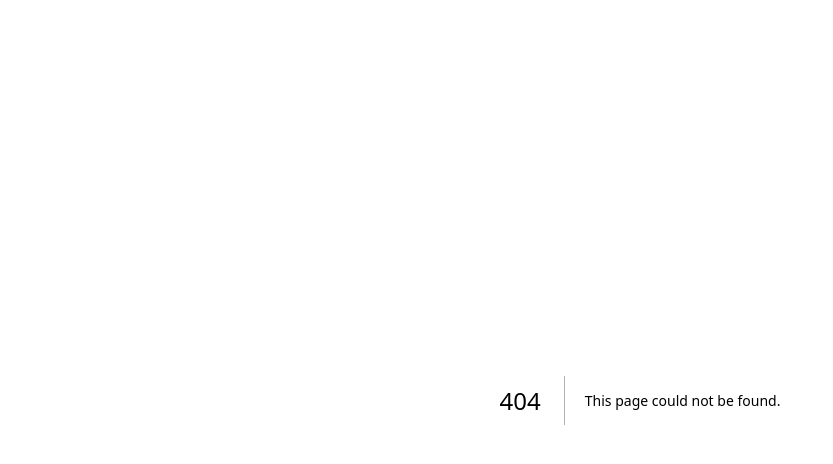
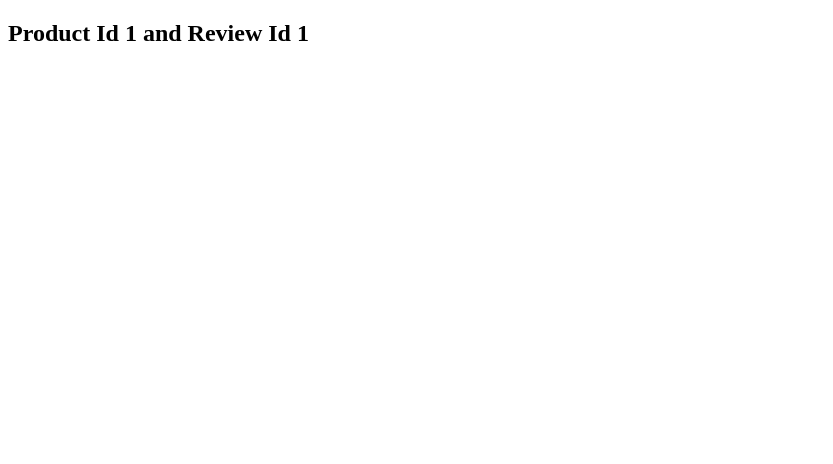
Before and after one commit to md-shamim-sarker/next-tutorial, a Next.js app: page /product/1/review/1 in a window 1280 px wide. Before the commit this address had no page. Shown: the top 464 px of the page, without its empty margins (0-833 px from the left). Built offline with nearby package versions, Linux system fonts and the light colour scheme.

Commit message:
nested dynamic routes

```diff
--- /dev/null
+++ b/pages/product/[productId]/review/[reviewId].js
@@ -0,0 +1,14 @@
+import {useRouter} from 'next/router';
+import React from 'react';
+
+const ReviewDetails = () => {
+    const router = useRouter();
+    const {productId, reviewId} = router.query;
+    return (
+        <div>
+            <h2>Product Id {productId} and Review Id {reviewId}</h2>
+        </div>
+    );
+};
+
+export default ReviewDetails;
```
Also changed, not shown: pages/blog/first.js (deleted, +0 -11 lines), pages/blog/index.js (deleted, +0 -14 lines), pages/blog/second.js (deleted, +0 -11 lines), pages/product/[productId]/index.js (added, +11 -0 lines).
